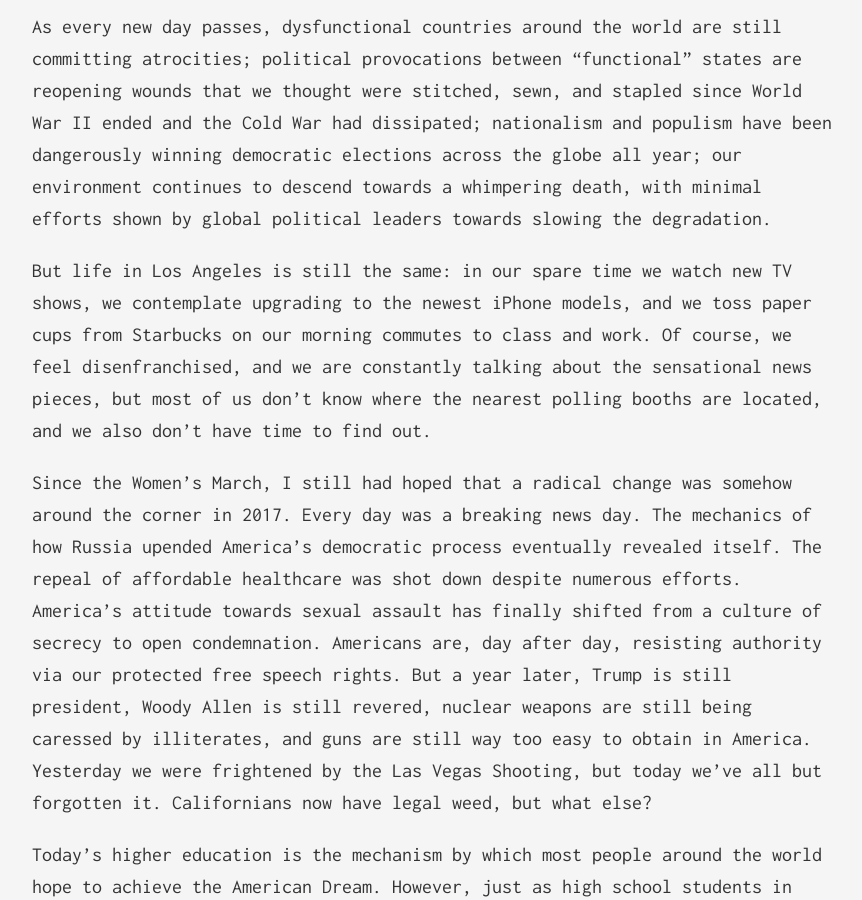
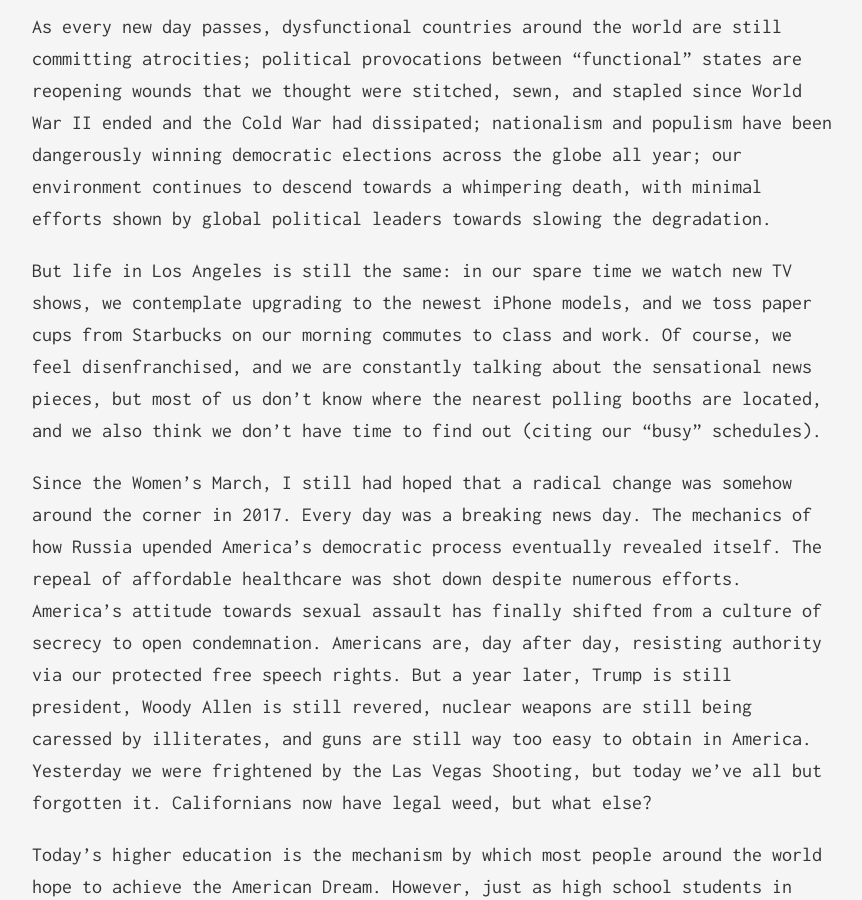
Before and after one commit to ninjiangstar/blog, a Jekyll site: the page built from _posts/2017-12-31-2018.markdown, in a window 1280 px wide and 900 px high, scrolled down 1554 px. Shown: the whole window, without its empty margins (208-1070 px from the left). Built offline with Jekyll 4.4.1, drawn with Linux system fonts in a browser that asks for light colours.

Commit message:
update 2018

```diff
--- a/_posts/2017-12-31-2018.markdown
+++ b/_posts/2017-12-31-2018.markdown
@@ -15,7 +15,7 @@ Exactly one year ago, the countdown to 2017 felt comparable to the precipitous c
 
 As every new day passes, dysfunctional countries around the world are still committing atrocities; political provocations between "functional" states are reopening wounds that we thought were stitched, sewn, and stapled since World War II ended and the Cold War had dissipated; nationalism and populism have been dangerously winning democratic elections across the globe all year; our environment continues to descend towards a whimpering death, with minimal efforts shown by global political leaders towards slowing the degradation.
 
-But life in Los Angeles is still the same: in our spare time we watch new TV shows, we contemplate upgrading to the newest iPhone models, and we toss paper cups from Starbucks on our morning commutes to class and work. Of course, we feel disenfranchised, and we are constantly talking about the sensational news pieces, but most of us don't know where the nearest polling booths are located, and we also don't have time to find out.
+But life in Los Angeles is still the same: in our spare time we watch new TV shows, we contemplate upgrading to the newest iPhone models, and we toss paper cups from Starbucks on our morning commutes to class and work. Of course, we feel disenfranchised, and we are constantly talking about the sensational news pieces, but most of us don't know where the nearest polling booths are located, and we also think we don't have time to find out (citing our "busy" schedules).
 
 Since the Women's March, I still had hoped that a radical change was somehow around the corner in 2017. Every day was a breaking news day. The mechanics of how Russia upended America's democratic process eventually revealed itself. The repeal of affordable healthcare was shot down despite numerous efforts. America's attitude towards sexual assault has finally shifted from a culture of secrecy to open condemnation. Americans are, day after day, resisting authority via our protected free speech rights. But a year later, Trump is still president, Woody Allen is still revered, nuclear weapons are still being caressed by illiterates, and guns are still way too easy to obtain in America. Yesterday we were frightened by the Las Vegas Shooting, but today we've all but forgotten it. Californians now have legal weed, but what else?
 
```
